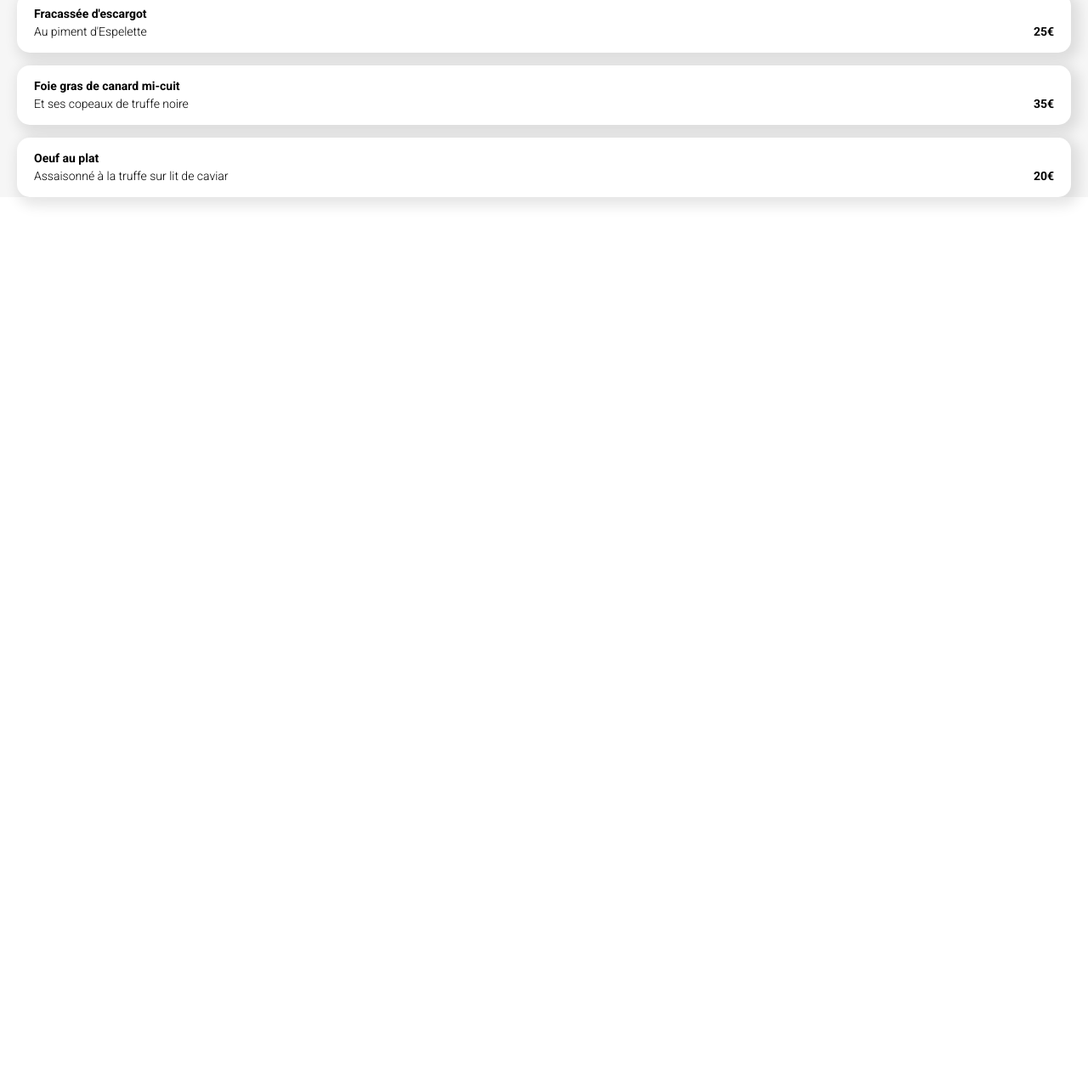
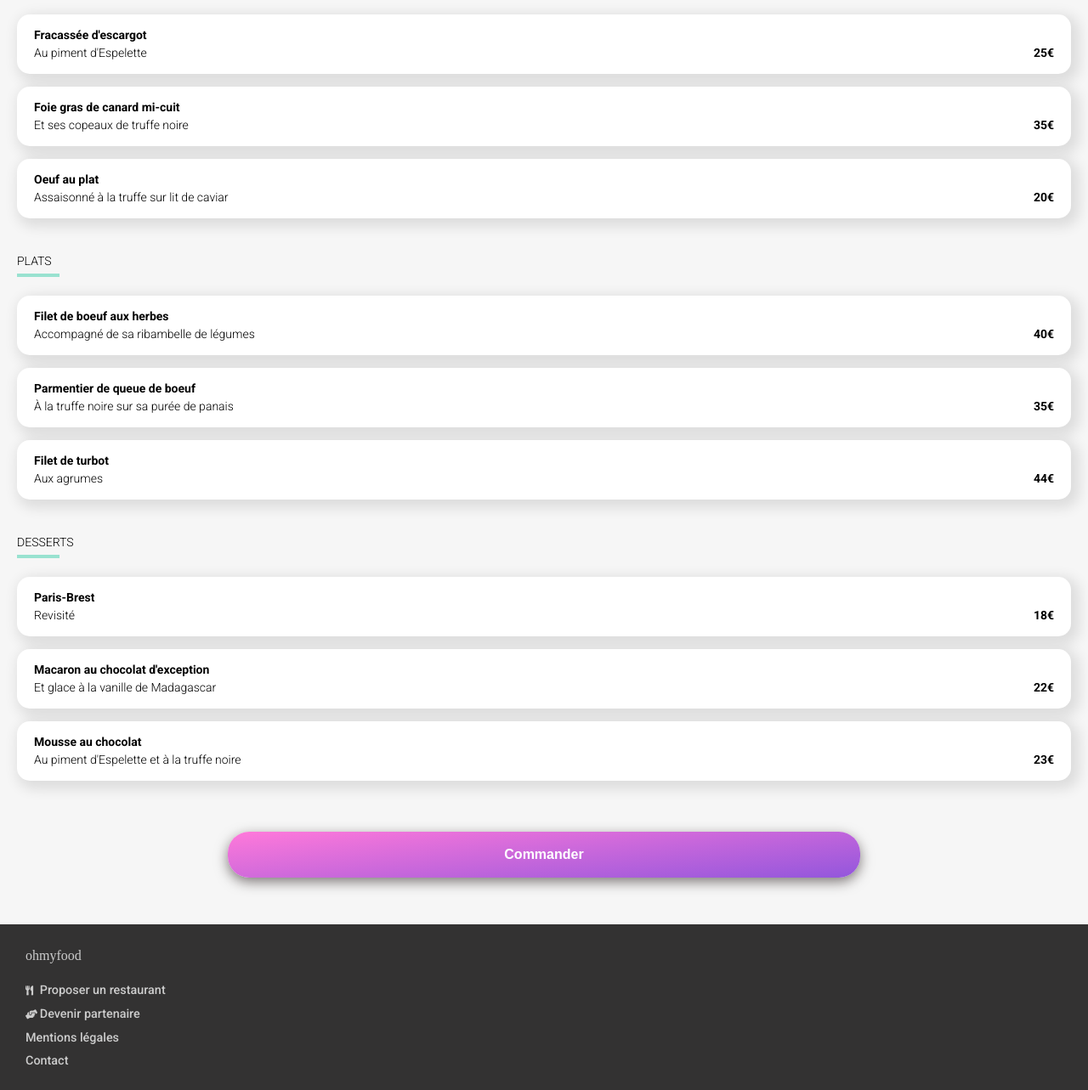
Before and after one commit to unknowida/ChoukriSafi_3_05082021, a website: page palette_du_gout.html in a window 1280 px wide. Shown: the part 483-1766 px from the top of the page at 85% size. Before the commit the page ends 800 px from the top, so only its background shows below. Drawn offline with Linux system fonts and the light colour scheme; a web font is replaced by a local one.

Commit message:
maj __meal

```diff
--- a/palette_du_gout.html
+++ b/palette_du_gout.html
@@ -119,7 +119,138 @@
             </div>
           </div>
         </div>
+        <div class="meal__grid">
+          <div class="meal__grid--bloc">
+            <div class="meal__grid--title">
+              <h3>plats</h3>
+            </div>
+            <div class="meal__grid__shutter">
+              <div class="dish-price">
+                <div class="meal__shutter--dish">
+                  <div class="meal__shutter__dish--title">
+                    <strong>Filet de boeuf aux herbes</strong>
+                  </div>
+                  <div class="meal__shutter__dish--subtitle">
+                    <p>Accompagné de sa ribambelle de légumes</p>
+                  </div>
+                </div>
+                <div class="meal__shutter__dish--price">40€</div>
+              </div>
+              <div class="validCheck">
+                <i class="fas fa-check-circle"></i>
+              </div>
+            </div>
+            <div class="meal__grid__shutter">
+              <div class="dish-price">
+                <div class="meal__shutter--dish">
+                  <div class="meal__shutter__dish--title">
+                    <strong>Parmentier de queue de boeuf</strong>
+                  </div>
+                  <div class="meal__shutter__dish--subtitle">
+                    <p>À la truffe noire sur sa purée de panais</p>
+                  </div>
+                </div>
+                <div class="meal__shutter__dish--price">35€</div>
+              </div>
+              <div class="validCheck">
+                <i class="fas fa-check-circle"></i>
+              </div>
+            </div>
+            <div class="meal__grid__shutter">
+              <div class="dish-price">
+                <div class="meal__shutter--dish">
+                  <div class="meal__shutter__dish--title">
+                    <strong>Filet de turbot</strong>
+                  </div>
+                  <div class="meal__shutter__dish--subtitle">
+                    <p>Aux agrumes</p>
+                  </div>
+                </div>
+                <div class="meal__shutter__dish--price">44€</div>
+              </div>
+              <div class="validCheck">
+                <i class="fas fa-check-circle"></i>
+              </div>
+            </div>
+          </div>
+        </div>
+        <div class="meal__grid">
+          <div class="meal__grid--bloc">
+            <div class="meal__grid--title">
+              <h3>desserts</h3>
+            </div>
+            <div class="meal__grid__shutter">
+              <div class="dish-price">
+                <div class="meal__shutter--dish">
+                  <div class="meal__shutter__dish--title">
+                    <strong>Paris-Brest</strong>
+                  </div>
+                  <div class="meal__shutter__dish--subtitle">
+                    <p>Revisité</p>
+                  </div>
+                </div>
+                <div class="meal__shutter__dish--price">18€</div>
+              </div>
+              <div class="validCheck">
+                <i class="fas fa-check-circle"></i>
+              </div>
+            </div>
+            <div class="meal__grid__shutter">
+              <div class="dish-price">
+                <div class="meal__shutter--dish">
+                  <div class="meal__shutter__dish--title">
+                    <strong>Macaron au chocolat d'exception</strong>
+                  </div>
+                  <div class="meal__shutter__dish--subtitle">
+                    <p>Et glace à la vanille de Madagascar</p>
+                  </div>
+                </div>
+                <div class="meal__shutter__dish--price">22€</div>
+              </div>
+              <div class="validCheck">
+                <i class="fas fa-check-circle"></i>
+              </div>
+            </div>
+            <div class="meal__grid__shutter">
+              <div class="dish-price">
+                <div class="meal__shutter--dish">
+                  <div class="meal__shutter__dish--title">
+                    <strong>Mousse au chocolat</strong>
+                  </div>
+                  <div class="meal__shutter__dish--subtitle">
+                    <p>Au piment d'Espelette et à la truffe noire</p>
+                  </div>
+                </div>
+                <div class="meal__shutter__dish--price">23€</div>
+              </div>
+              <div class="validCheck">
+                <i class="fas fa-check-circle"></i>
+              </div>
+            </div>
+          </div>
+          <button class="meal__main--button">Commander</button>
+        </div>
       </div>
+
     </section>
+    <footer>
+      <span>ohmyfood</span>
+      <ul>
+        <li>
+          <i class="fas fa-utensils fa-fw"></i>
+          <a href="#">Proposer un restaurant</a>
+        </li>
+        <li>
+          <i class="fas fa-hands-helping fa-fw"></i>
+          <a href="#">Devenir partenaire</a>
+        </li>
+        <li>
+          <a href="#">Mentions légales</a>
+        </li>
+        <li>
+          <a href="mailto:contact@ohmyfood.com">Contact</a>
+        </li>
+      </ul>
+    </footer>
   </body>
 </html>
--- a/scss/base/_typography.scss
+++ b/scss/base/_typography.scss
@@ -32,7 +32,3 @@ h2 {
   font-weight: bold;
 
 }
-
-h3{
-
-}
--- a/scss/components/__buttons.scss
+++ b/scss/components/__buttons.scss
@@ -2,6 +2,7 @@
 
 button {
   display: flex;
+  @include flexbox-center;
   text-align: center;
   background: $button-gradient ;
   text-decoration: none;
@@ -13,7 +14,7 @@ button {
   color: #fff;
   box-shadow: 0 5px 15px 0 #7e7878;
   font-weight: bold;
-  margin: 20px 0 55px 0;
+  margin: 20px 20% 55px 20%;
   padding: 18px 30px;
   transition: 0.3s;
   &:hover {
--- a/scss/layouts/__meal.scss
+++ b/scss/layouts/__meal.scss
@@ -17,7 +17,7 @@
     flex-direction: row;
     align-items: center;
     justify-content: space-between;
-    margin: 15px 0;
+    margin-top: 15px;
 
     &--title {
       font-family: 'Shrikhand', cursive;
@@ -55,7 +55,8 @@
 
       & h3 {
         position: relative;
-        font-weight: 400;
+        padding-top: 40px;
+        font-weight: 300;
         text-transform: uppercase;
 
         &::after {
@@ -130,4 +131,7 @@
     justify-content: space-between;
     align-items: center;
   }
+
+
+
 }
```
Also changed, not shown: dist/css/main.css, 1 other file.
